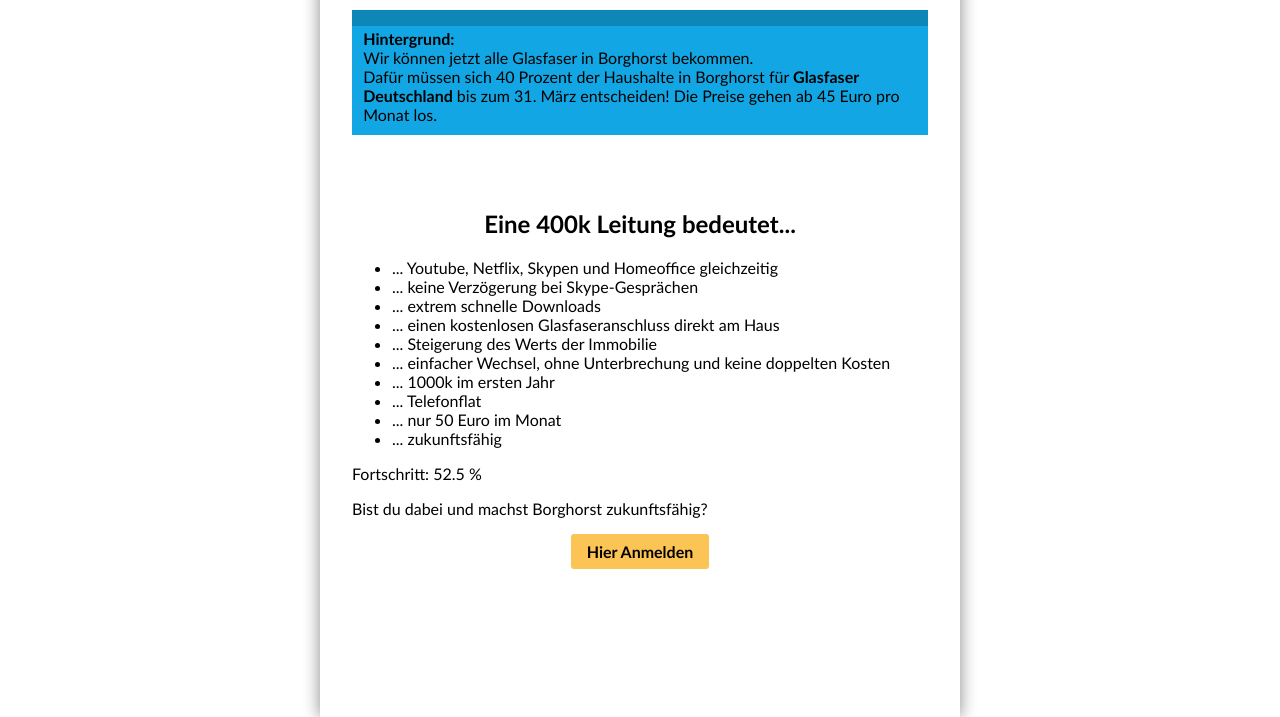
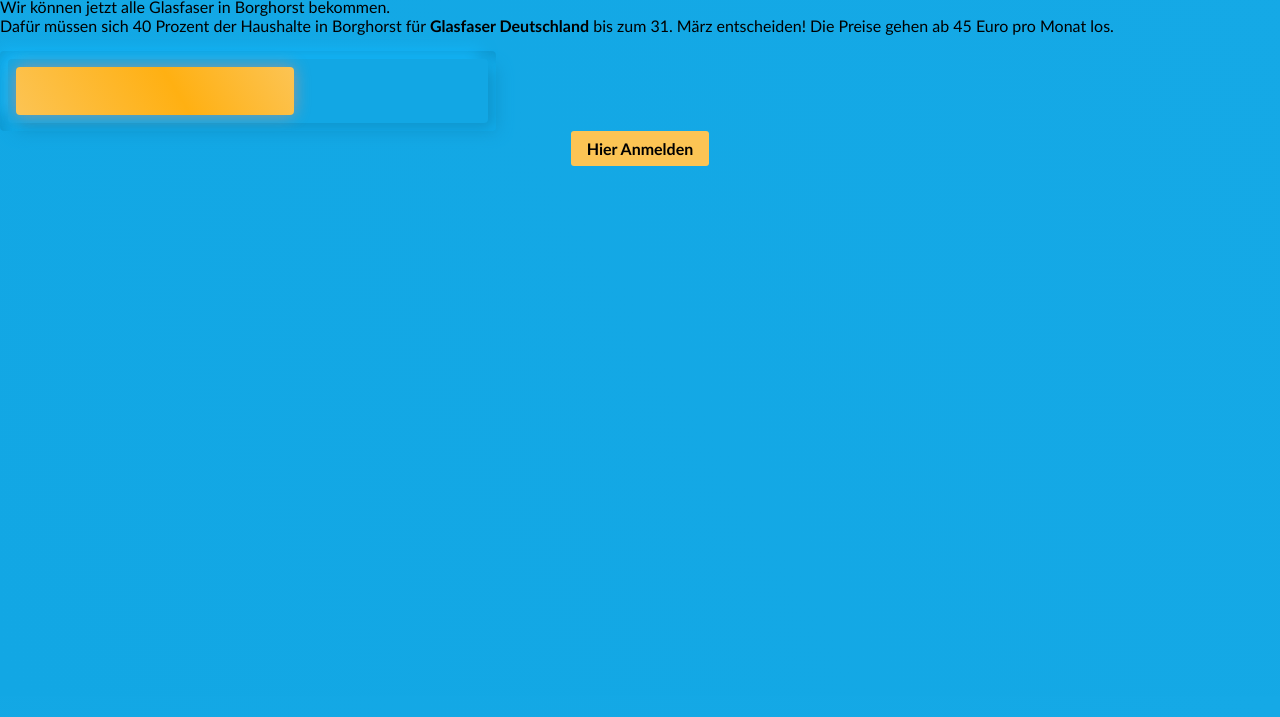
Before and after one commit to codinghusi/glasfaser-borghorst-de, a website: page public/index.html in a window 1280 px wide. Shown: the part 104-821 px from the top of the page. Drawn offline with Linux system fonts and the light colour scheme; a script that the page names is missing.

Commit message:
testings

```diff
--- a/public/index.html
+++ b/public/index.html
@@ -18,25 +18,12 @@
                     Die Preise gehen ab 45 Euro pro Monat los.
                 </p>
 
-                <br />
-                <br />
-                <h2>Eine 400k Leitung bedeutet...</h2>
-                <ul>
-                    <li>... Youtube, Netflix, Skypen und Homeoffice gleichzeitig</li>
-                    <li>... keine Verzögerung bei Skype-Gesprächen</li>
-                    <li>... extrem schnelle Downloads</li>
-                    <li>... einen kostenlosen Glasfaseranschluss direkt am Haus</li>
-                    <li>... Steigerung des Werts der Immobilie</li>
-                    <li>... einfacher Wechsel, ohne Unterbrechung und keine doppelten Kosten</li>
-                    <li>... 1000k im ersten Jahr</li>
-                    <li>... Telefonflat</li>
-                    <li>... nur 50 Euro im Monat</li>
-                    <li>... zukunftsfähig</li>
-                </ul>
 
-                <p>Fortschritt: <span id="progress"></span> %</p>
-
-                <p>Bist du dabei und machst Borghorst zukunftsfähig?</p>
+                <div class="progress-border">
+                    <div class="progress-inside">
+                        <div class="progress-bar"></div>
+                    </div>
+                </div>
 
                 <div class="center-box">
                     <a href="https://www.deutsche-glasfaser.de/tarife/" class="button">
--- a/public/style.css
+++ b/public/style.css
@@ -4,30 +4,28 @@
 }
 
 html, body {
-    font-family: Calibri, 'sans-serif';
-    width: 50vw;
-    /* background-color: var(--color-blue); */
-    margin: 0 auto !important;
+    /* height: 100%; */
+    height: 100%;
+    margin: 0 !important;
     padding: 0 !important;
 }
 
+body {
+    background-repeat: no-repeat;
+    background-attachment: fixed;
+    font-family: Calibri, 'sans-serif';
+    background: linear-gradient(59deg, rgba(18,167,228,1) 0%, rgba(21,169,230,1) 100%); }
+
 #page {
-    background-color: white;
-    box-shadow: #888 0 0 1rem;
-    min-height: 100vh
 }
 
 #body {
-    padding: 0 2rem;
 }
 
 h1, h2, h3 {
-    text-align: center;
 }
 
 .headline {
-    background-color: var(--color-yellow);
-    padding: 1rem;
 }
 
 .button {
@@ -48,17 +46,34 @@
 }
 
 .info {
-    position: relative;
-    background-color: var(--color-blue);
-    padding: 1.2rem .7rem .7rem .7rem;
 }
 
 .info::after {
-    content: '';
-    position: absolute;
-    left: 0;
-    top: 0;
-    width: 100%;
-    height: 1rem;
-    background-color: rgba(0, 0, 0, .2);
 }
+
+
+.progress-border {
+    border-radius: 4px;
+    background: #12a7e4;
+    box-shadow: inset 8px 8px 16px #1096cd,
+                inset -8px -8px 16px #14b8fb;
+    width: 30rem;
+    padding: .5rem;
+}
+
+.progress-inside {
+    border-radius: 4px;
+    background: #12a7e4;
+    box-shadow:  8px 8px 16px #1096cd,
+    -8px -8px 16px #14b8fb;
+    height: 3rem;
+    padding: .5rem;
+}
+
+.progress-bar {
+    border-radius: 4px;
+    background: linear-gradient(59deg, rgba(252,196,84,1) 0%, rgba(255,176,18,1) 57%, rgba(252,196,84,1) 100%);     /* background: #fcc454; */
+    box-shadow: 0 0 1rem #999999;
+    width: 60%;
+    height: 100%;
+}
```
